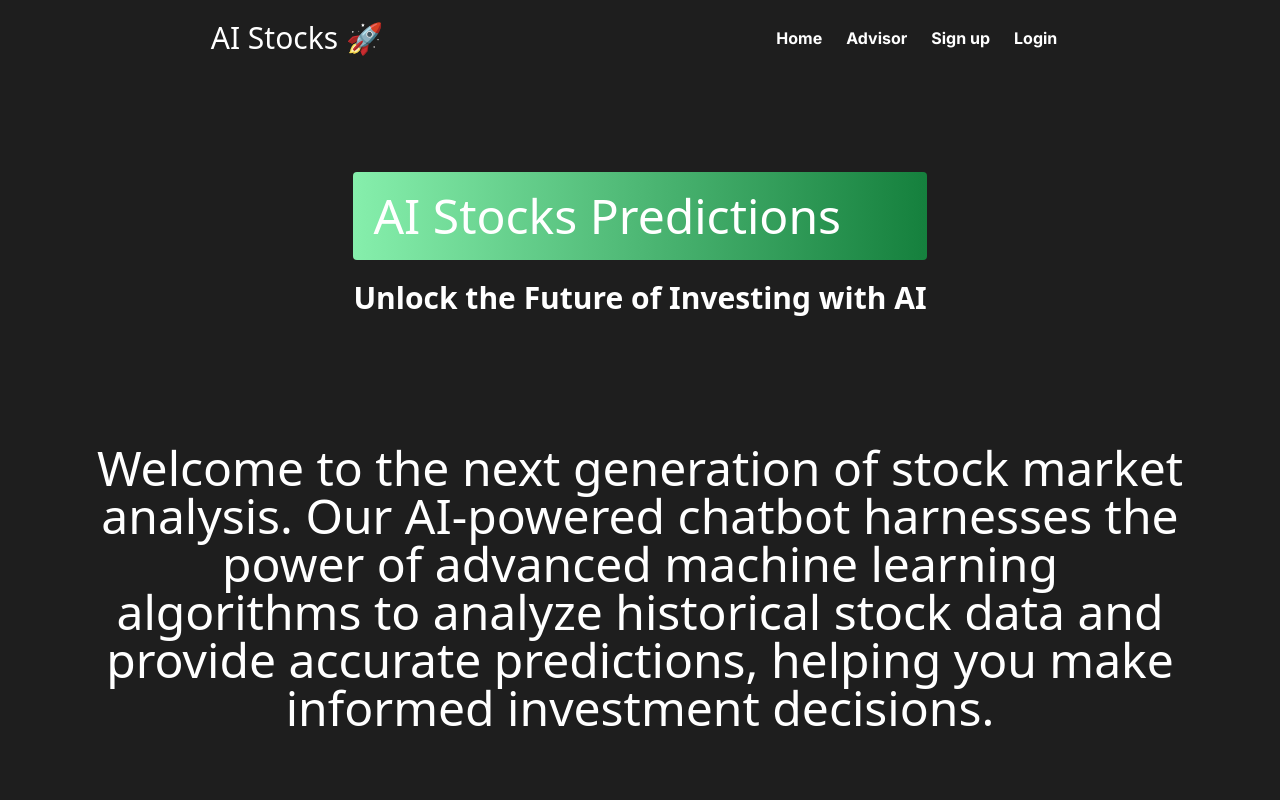
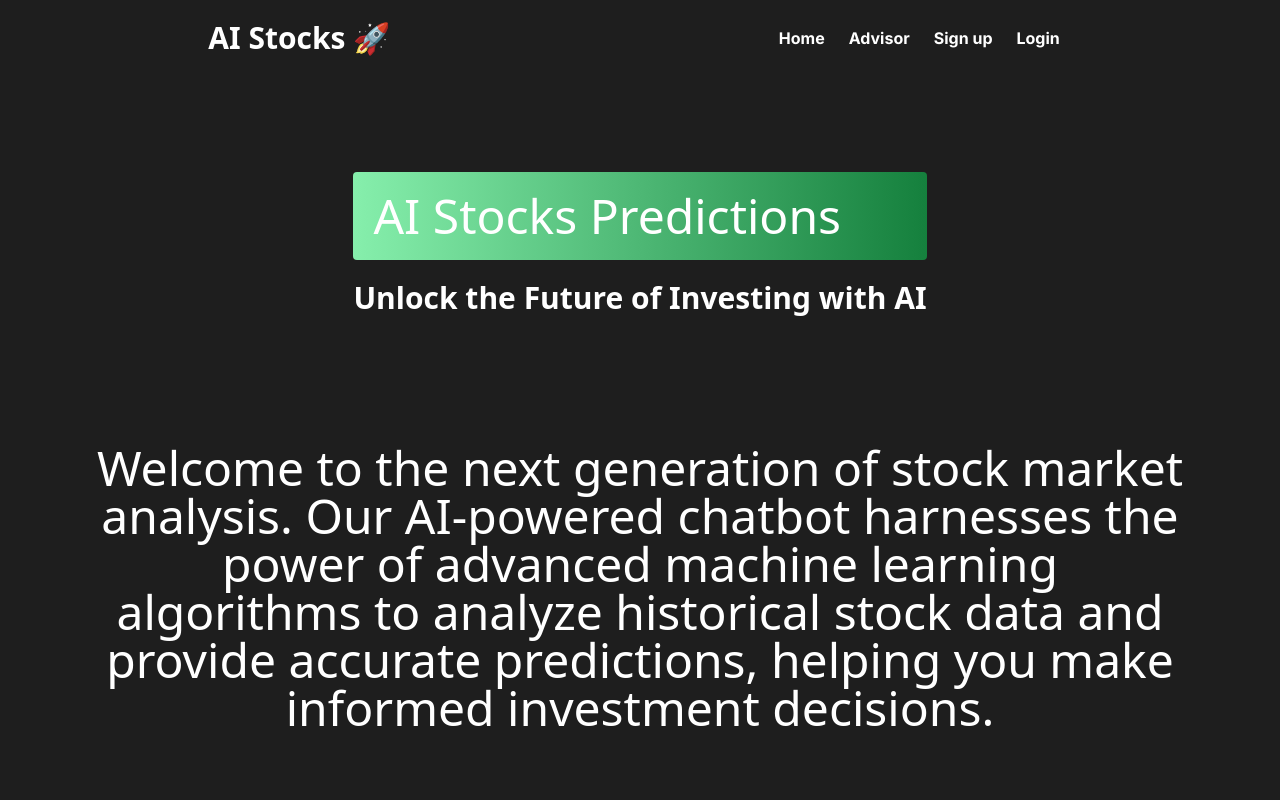
Before and after one commit to AbeTavarez/AI-Stocks-Prod, a Next.js app: page / in a window 1280 px wide. Shown: the top 800 px of the page. Built offline with nearby package versions, Linux system fonts and the light colour scheme.

Commit message:
header updated

```diff
--- a/components/ui/header.tsx
+++ b/components/ui/header.tsx
@@ -6,7 +6,7 @@ export default function Header({ children }: PropsWithChildren) {
   return (
     <header className="flex items-center justify-around p-5">
       <Link href="/">
-        <h1 className="text-3xl font-sans">AI Stocks 🚀</h1>
+        <h1 className="text-3xl font-sans font-black">AI Stocks 🚀</h1>
       </Link>
      <Navbar />
     </header>
```
